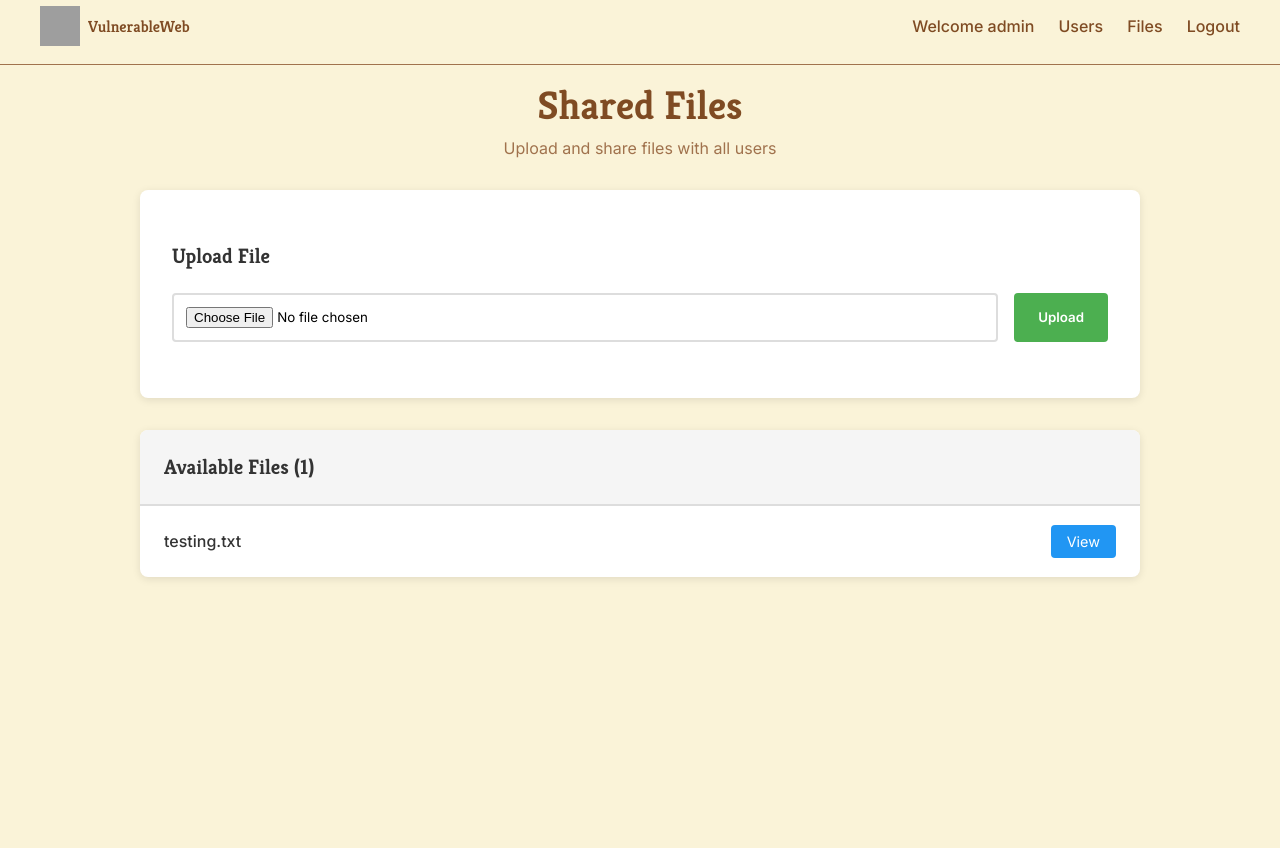
After one commit to phg02/VulnerableWeb, a Flask app: page /upload in a window 1280 px wide. The commit adds this page. Run offline with Flask 2, Linux system fonts and the light colour scheme; a user stored in the database is signed in; grey boxes are pictures that could not be loaded.

Commit message:
full path traversal

```diff
--- a/app/__init__.py
+++ b/app/__init__.py
@@ -14,6 +14,11 @@ def create_app(config_name=None):
     app.config['SESSION_COOKIE_SECURE'] = False
     app.config['SESSION_COOKIE_SAMESITE'] = None
     app.config['PERMANENT_SESSION_LIFETIME'] = 3600
+
+    # Configure upload folder
+    UPLOAD_FOLDER = os.path.join(os.path.dirname(__file__), '..', 'uploads')
+    os.makedirs(UPLOAD_FOLDER, exist_ok=True)
+    app.config['UPLOAD_FOLDER'] = UPLOAD_FOLDER
 
     # Enable CORS for all origins
     CORS(app, resources={r"/*": {"origins": "*"}}, supports_credentials=True)
--- a/app/routes.py
+++ b/app/routes.py
@@ -1,4 +1,5 @@
-from flask import Blueprint, render_template, request, session, redirect, url_for, make_response, send_file
+from flask import Blueprint, render_template, request, session, redirect, url_for, make_response, send_file, current_app
+from werkzeug.utils import secure_filename
 from app.database import get_db
 import os
 
@@ -235,3 +236,56 @@ def delete_user(user_id):
 @main_bp.route('/file/<path:filename>')
 def unsafe_static(filename):
 	return send_file(filename)
+
+@main_bp.route('/upload', methods=['GET', 'POST'])
+def upload_file():
+	if not session.get('user_id'):
+		return redirect(url_for('main.signin_page'))
+
+	if request.method == 'POST':
+		# Check if file is in request
+		if 'file' not in request.files:
+			return render_template('files.html', error='No file selected', uploaded_files=get_uploaded_files())
+
+		f = request.files['file']
+
+		if f.filename == '':
+			return render_template('files.html', error='No file selected', uploaded_files=get_uploaded_files())
+
+		if f:
+			filename = secure_filename(f.filename)
+			f.save(os.path.join(current_app.config['UPLOAD_FOLDER'], filename))
+			return render_template('files.html', success='File uploaded successfully', uploaded_files=get_uploaded_files())
+
+	return render_template('files.html', uploaded_files=get_uploaded_files())
+
+@main_bp.route('/files', methods=['GET'])
+def read_file():
+	if not session.get('user_id'):
+		return redirect(url_for('main.signin_page'))
+
+	file = request.args.get('file')
+
+	if not file:
+		return redirect(url_for('main.upload_file'))
+
+	try:
+		# If file doesn't start with /, try uploads folder first
+		if not file.startswith('/'):
+			filepath = os.path.join(current_app.config['UPLOAD_FOLDER'], file)
+		else:
+			filepath = file
+
+		f = open(filepath, 'r')
+		content = f.read()
+		f.close()
+		return render_template('view_file.html', filename=file, content=content)
+	except Exception as e:
+		return render_template('files.html', error=f'Error reading file: {str(e)}', uploaded_files=get_uploaded_files())
+
+def get_uploaded_files():
+	"""Get list of uploaded files"""
+	upload_folder = current_app.config['UPLOAD_FOLDER']
+	if not os.path.exists(upload_folder):
+		return []
+	return os.listdir(upload_folder)
--- a/app/templates/admin_users.html
+++ b/app/templates/admin_users.html
@@ -155,6 +155,7 @@
       <div class="nav-links">
         <span class="welcome">Welcome {{ session.get('username') }}</span>
         <a class="link" href="/admin/users">Users</a>
+        <a class="link" href="/upload">Files</a>
         <a class="link" href="/logout">Logout</a>
       </div>
     </div>
--- /dev/null
+++ b/app/templates/files.html
@@ -0,0 +1,219 @@
+<!DOCTYPE html>
+<html lang="en">
+<head>
+  <meta charset="UTF-8">
+  <meta name="viewport" content="width=device-width, initial-scale=1.0">
+  <title>Shared Files - VulnerableWeb</title>
+  <link rel="preconnect" href="https://fonts.googleapis.com">
+  <link rel="preconnect" href="https://fonts.gstatic.com" crossorigin>
+  <link href="https://fonts.googleapis.com/css2?family=Kreon:wght@300..700&display=swap" rel="stylesheet">
+  <link rel="preconnect" href="https://fonts.googleapis.com">
+  <link rel="preconnect" href="https://fonts.gstatic.com" crossorigin>
+  <link href="https://fonts.googleapis.com/css2?family=Inter:wght@100..900&family=Kreon:wght@300..700&display=swap" rel="stylesheet">
+  <link rel="icon" type="image/svg" href="{{ url_for('static', filename='image/logo.svg') }}">
+  <link rel="stylesheet" href="{{ url_for('static', filename='css/todos.css') }}">
+  <style>
+    .container {
+      max-width: 1000px;
+      margin: 3rem auto;
+      padding: 2rem 1rem 0 1rem;
+    }
+
+    .upload-section {
+      background-color: white;
+      border-radius: 8px;
+      padding: 2rem;
+      box-shadow: 0 2px 8px rgba(0, 0, 0, 0.1);
+      margin-bottom: 2rem;
+    }
+
+    .upload-section h3 {
+      color: #333;
+      margin-bottom: 1.5rem;
+      font-size: 1.3rem;
+    }
+
+    .file-input-wrapper {
+      display: flex;
+      gap: 1rem;
+      margin-bottom: 1.5rem;
+      flex-wrap: wrap;
+    }
+
+    .file-input-wrapper input[type="file"] {
+      flex: 1;
+      min-width: 200px;
+      padding: 0.75rem;
+      border: 2px solid #ddd;
+      border-radius: 4px;
+      font-family: inherit;
+    }
+
+    .file-input-wrapper button {
+      padding: 0.75rem 1.5rem;
+      background-color: #4CAF50;
+      color: white;
+      border: none;
+      border-radius: 4px;
+      cursor: pointer;
+      font-weight: 600;
+      transition: background-color 0.3s;
+    }
+
+    .file-input-wrapper button:hover {
+      background-color: #45a049;
+    }
+
+    .alert {
+      padding: 1rem;
+      border-radius: 4px;
+      margin-bottom: 1rem;
+      border-left: 4px solid;
+    }
+
+    .alert.error {
+      background-color: #ffebee;
+      color: #c62828;
+      border-color: #c62828;
+    }
+
+    .alert.success {
+      background-color: #e8f5e9;
+      color: #2e7d32;
+      border-color: #2e7d32;
+    }
+
+    .files-section {
+      background-color: white;
+      border-radius: 8px;
+      box-shadow: 0 2px 8px rgba(0, 0, 0, 0.1);
+      overflow: hidden;
+    }
+
+    .files-section h3 {
+      color: #333;
+      padding: 1.5rem;
+      margin: 0;
+      background-color: #f5f5f5;
+      border-bottom: 2px solid #ddd;
+      font-size: 1.3rem;
+    }
+
+    .files-list {
+      list-style: none;
+      padding: 0;
+      margin: 0;
+    }
+
+    .files-list li {
+      padding: 1.2rem 1.5rem;
+      border-bottom: 1px solid #eee;
+      display: flex;
+      justify-content: space-between;
+      align-items: center;
+      transition: background-color 0.2s;
+    }
+
+    .files-list li:hover {
+      background-color: #fafafa;
+    }
+
+    .files-list li:last-child {
+      border-bottom: none;
+    }
+
+    .file-name {
+      color: #333;
+      font-weight: 500;
+    }
+
+    .view-btn {
+      padding: 0.5rem 1rem;
+      background-color: #2196F3;
+      color: white;
+      text-decoration: none;
+      border-radius: 4px;
+      font-size: 0.9rem;
+      transition: background-color 0.3s;
+    }
+
+    .view-btn:hover {
+      background-color: #0b7dda;
+    }
+
+    .no-files {
+      padding: 2rem;
+      text-align: center;
+      color: #999;
+    }
+  </style>
+</head>
+<body>
+  <nav aria-label="Main navigation">
+    <div class="nav-container">
+      <a class="brand" href="/" aria-label="VulnerableWeb Home">
+        <img src="{{ url_for('static', filename='image/logo.svg') }}" height="40" width="40" alt="VulnerableWeb Logo">
+        <h4>VulnerableWeb</h4>
+      </a>
+      <div class="nav-links">
+        <span class="welcome">Welcome {{ session.get('username') }}</span>
+        {% if session.get('role') != 'admin' %}
+          <a class="link" href="/todos">Todos</a>
+          <a class="link" href="/notes">Notes</a>
+        {% else %}
+          <a class="link" href="/admin/users">Users</a>
+        {% endif %}
+        <a class="link" href="/upload">Files</a>
+        <a class="link" href="/logout">Logout</a>
+      </div>
+    </div>
+  </nav>
+
+  <div class="container">
+    <div class="header">
+      <h1>Shared Files</h1>
+      <p class="subtitle">Upload and share files with all users</p>
+    </div>
+
+    {% if error %}
+      <div class="alert error">
+        {{ error }}
+      </div>
+    {% endif %}
+
+    {% if success %}
+      <div class="alert success">
+        {{ success }}
+      </div>
+    {% endif %}
+
+    <div class="upload-section">
+      <h3>Upload File</h3>
+      <form method="POST" enctype="multipart/form-data">
+        <div class="file-input-wrapper">
+          <input type="file" name="file" required>
+          <button type="submit" class="custom-btn">Upload</button>
+        </div>
+      </form>
+    </div>
+
+    <div class="files-section">
+      <h3>Available Files ({{ uploaded_files|length }})</h3>
+      {% if uploaded_files %}
+        <ul class="files-list">
+          {% for file in uploaded_files %}
+            <li>
+              <span class="file-name">{{ file }}</span>
+              <a href="{{ url_for('main.read_file', file=file) }}" class="view-btn">View</a>
+            </li>
+          {% endfor %}
+        </ul>
+      {% else %}
+        <div class="no-files">
+          No files uploaded yet. Be the first to upload a file!
+        </div>
+      {% endif %}
+    </div>
+  </div>
+</body>
+</html>
--- a/app/templates/index.html
+++ b/app/templates/index.html
@@ -29,6 +29,7 @@
           {% else %}
             <a class="link" href="/admin/users">Users</a>
           {% endif %}
+          <a class="link" href="/upload">Files</a>
           <a class="link" href="/logout">Logout</a>
         {% else %}
           <a class="link" href="/signin">Sign In</a>
--- a/app/templates/notes.html
+++ b/app/templates/notes.html
@@ -24,6 +24,7 @@
         <span class="welcome">Welcome {{ session.get('username') }}</span>
         <a class="link" href="/todos">Todos</a>
         <a class="link" href="/notes">Notes</a>
+        <a class="link" href="/upload">Files</a>
         <a class="link" href="/logout">Logout</a>
       </div>
     </div>
--- a/app/templates/todos.html
+++ b/app/templates/todos.html
@@ -24,6 +24,7 @@
         <span class="welcome">Welcome {{ session.get('username') }}</span>
         <a class="link" href="/todos">Todos</a>
         <a class="link" href="/notes">Notes</a>
+        <a class="link" href="/upload">Files</a>
         <a class="link" href="/logout">Logout</a>
       </div>
     </div>
--- /dev/null
+++ b/uploads/testing.txt
@@ -0,0 +1 @@
+testing hehe
```
Also changed, not shown: app/templates/view_file.html (added, +110 -0 lines).
